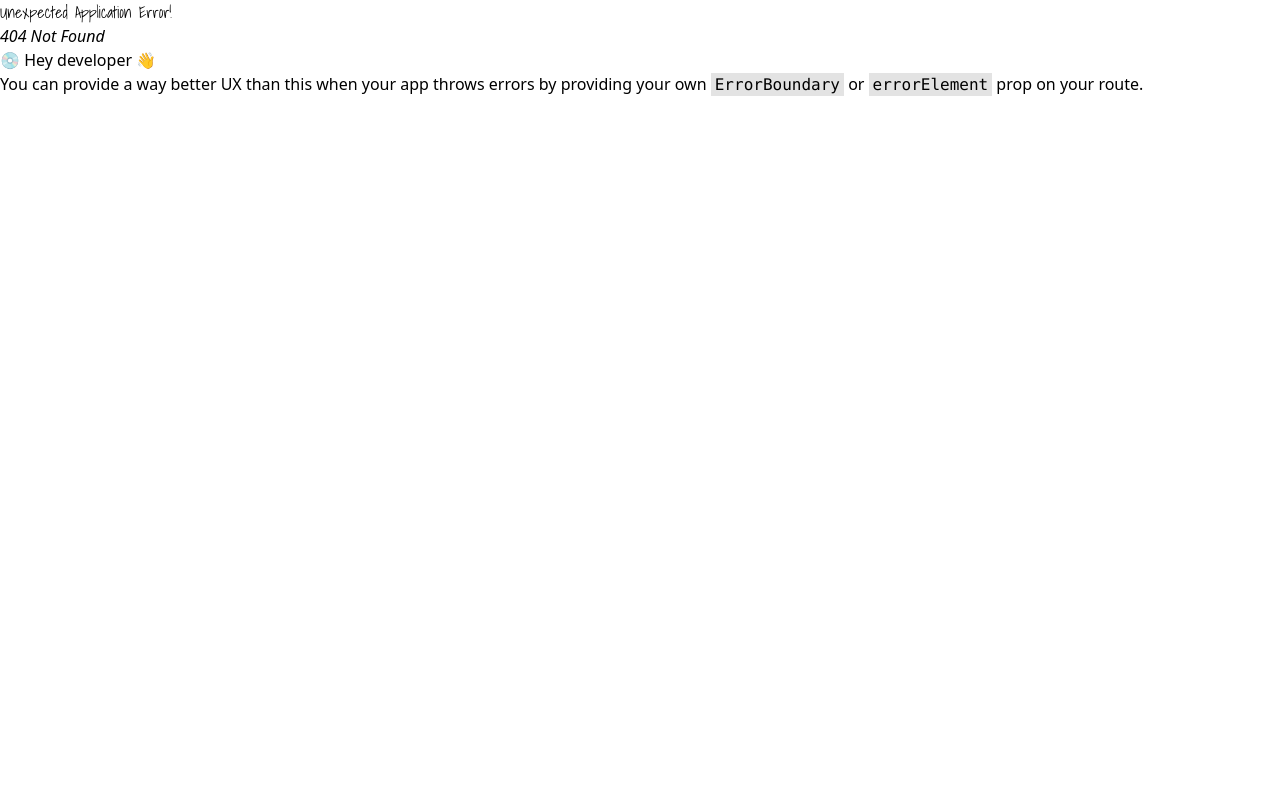
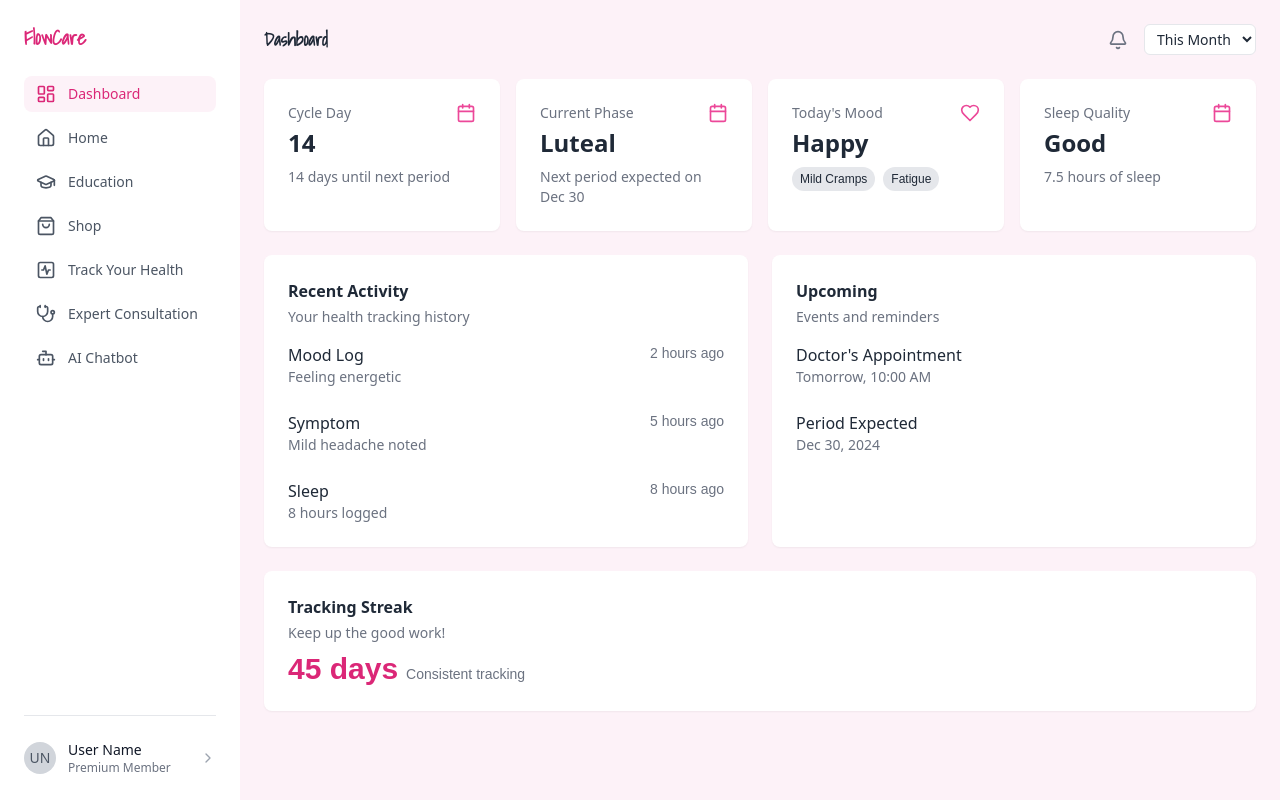
Before and after one commit to talhadevelopes/FlowCare2, a React (Vite) app in the folder Frontend/: page /Dashboard in a window 1280 px wide. Before the commit this address had no page. Built offline with nearby package versions, Linux system fonts and the light colour scheme.

Commit message:
Dashboard UI

```diff
--- a/Frontend/src/App.jsx
+++ b/Frontend/src/App.jsx
@@ -14,6 +14,7 @@ import { Login } from "./components/Login";
 import { PeriodTracker } from "./components/PeriodTracker";
 import { Ecom } from "./components/Ecom";
 import { Chatbot } from "./components/Chatbot";
+import { Dashboard } from "./components/Dashboard";
 
 const router = createBrowserRouter([
   {
@@ -52,6 +53,10 @@ const router = createBrowserRouter([
     path: "/ChatBot",
     element: <Chatbot />,
   },
+  {
+    path: "/Dashboard",
+    element: <Dashboard />,
+  },
 ]);
 
 function App() {
--- /dev/null
+++ b/Frontend/src/components/Dashboard.jsx
@@ -0,0 +1,205 @@
+import React from 'react';
+import { LayoutDashboard, Home, GraduationCap, ShoppingBag, ActivitySquare, Stethoscope, Bot, ChevronRight, Bell, Calendar, Heart } from 'lucide-react';
+
+export function Dashboard() {
+  return (
+    <div className="flex h-screen bg-pink-50 text-gray-800 font-sans">
+      {/* Sidebar */}
+      <aside className="w-[240px] bg-white p-6 flex flex-col">
+        <h1 className="text-xl font-semibold text-pink-600 mb-6">FlowCare</h1>
+        <nav className="flex-1">
+          <ul className="space-y-2">
+            <NavItem icon={<LayoutDashboard size={20} />} label="Dashboard" active />
+            <NavItem icon={<Home size={20} />} label="Home" />
+            <NavItem icon={<GraduationCap size={20} />} label="Education" />
+            <NavItem icon={<ShoppingBag size={20} />} label="Shop" />
+            <NavItem icon={<ActivitySquare size={20} />} label="Track Your Health" />
+            <NavItem icon={<Stethoscope size={20} />} label="Expert Consultation" />
+            <NavItem icon={<Bot size={20} />} label="AI Chatbot" />
+          </ul>
+        </nav>
+        <div className="pt-6 mt-6 border-t border-gray-200">
+          <div className="flex items-center">
+            <div className="w-8 h-8 rounded-full bg-gray-300 flex items-center justify-center text-sm font-medium text-gray-600">
+              UN
+            </div>
+            <div className="ml-3">
+              <p className="text-sm font-medium text-gray-900">User Name</p>
+              <p className="text-xs text-gray-500">Premium Member</p>
+            </div>
+            <ChevronRight size={16} className="ml-auto text-gray-400" />
+          </div>
+        </div>
+      </aside>
+
+      {/* Main Content */}
+      <main className="flex-1 p-6 overflow-auto">
+        <div className="max-w-6xl mx-auto space-y-6">
+          {/* Header */}
+          <div className="flex justify-between items-center">
+            <h2 className="text-lg font-semibold">Dashboard</h2>
+            <div className="flex items-center gap-4">
+              <Bell className="h-5 w-5 text-gray-500" />
+              <select className="border rounded-md px-2 py-1 text-sm bg-white">
+                <option>This Month</option>
+              </select>
+            </div>
+          </div>
+
+          {/* Metrics Grid */}
+          <div className="grid grid-cols-1 md:grid-cols-2 lg:grid-cols-4 gap-4">
+            <MetricCard
+              title="Cycle Day"
+              value="14"
+              subtitle="14 days until next period"
+              icon={<Calendar className="h-5 w-5 text-pink-500" />}
+            />
+            <MetricCard
+              title="Current Phase"
+              value="Luteal"
+              subtitle="Next period expected on Dec 30"
+              icon={<Calendar className="h-5 w-5 text-pink-500" />}
+            />
+            <MetricCard
+              title="Today's Mood"
+              value="Happy"
+              subtitle={
+                <div className="flex gap-2 mt-1">
+                  <Badge>Mild Cramps</Badge>
+                  <Badge>Fatigue</Badge>
+                </div>
+              }
+              icon={<Heart className="h-5 w-5 text-pink-500" />}
+            />
+            <MetricCard
+              title="Sleep Quality"
+              value="Good"
+              subtitle="7.5 hours of sleep"
+              icon={<Calendar className="h-5 w-5 text-pink-500" />}
+            />
+          </div>
+
+          {/* Activity and Upcoming */}
+          <div className="grid grid-cols-1 lg:grid-cols-2 gap-6">
+            <Card>
+              <h3 className="font-semibold mb-1">Recent Activity</h3>
+              <p className="text-sm text-gray-500 mb-4">Your health tracking history</p>
+              <div className="space-y-6">
+                <ActivityItem
+                  title="Mood Log"
+                  description="Feeling energetic"
+                  time="2 hours ago"
+                />
+                <ActivityItem
+                  title="Symptom"
+                  description="Mild headache noted"
+                  time="5 hours ago"
+                />
+                <ActivityItem
+                  title="Sleep"
+                  description="8 hours logged"
+                  time="8 hours ago"
+                />
+              </div>
+            </Card>
+
+            <Card>
+              <h3 className="font-semibold mb-1">Upcoming</h3>
+              <p className="text-sm text-gray-500 mb-4">Events and reminders</p>
+              <div className="space-y-6">
+                <UpcomingItem
+                  title="Doctor's Appointment"
+                  description="Tomorrow, 10:00 AM"
+                />
+                <UpcomingItem
+                  title="Period Expected"
+                  description="Dec 30, 2024"
+                />
+              </div>
+            </Card>
+          </div>
+
+          {/* Tracking Streak */}
+          <Card>
+            <h3 className="font-semibold mb-1">Tracking Streak</h3>
+            <p className="text-sm text-gray-500 mb-2">Keep up the good work!</p>
+            <div className="flex items-baseline gap-2">
+              <span className="text-3xl font-bold text-pink-600">45 days</span>
+              <span className="text-sm text-gray-500">Consistent tracking</span>
+            </div>
+          </Card>
+        </div>
+      </main>
+    </div>
+  );
+};
+
+const NavItem = ({ icon, label, active = false }) => {
+  return (
+    <li>
+      <a
+        href="#"
+        className={`flex items-center gap-3 px-3 py-2 rounded-lg text-sm ${
+          active ? "bg-pink-50 text-pink-600" : "text-gray-600 hover:bg-gray-50"
+        }`}
+      >
+        {icon}
+        {label}
+      </a>
+    </li>
+  );
+};
+
+const MetricCard = ({ title, value, subtitle, icon }) => {
+  return (
+    <div className="bg-white rounded-lg p-6 shadow-sm">
+      <div className="flex justify-between items-start">
+        <div>
+          <p className="text-sm text-gray-500">{title}</p>
+          <h3 className="text-2xl font-semibold mt-1">{value}</h3>
+        </div>
+        {icon}
+      </div>
+      <div className="mt-2 text-sm text-gray-500">
+        {subtitle}
+      </div>
+    </div>
+  );
+};
+
+const Card = ({ children }) => {
+  return (
+    <div className="bg-white rounded-lg p-6 shadow-sm">
+      {children}
+    </div>
+  );
+};
+
+const Badge = ({ children }) => {
+  return (
+    <span className="px-2 py-1 rounded-full bg-gray-200 text-gray-800 text-xs font-medium">
+      {children}
+    </span>
+  );
+};
+
+const ActivityItem = ({ title, description, time }) => {
+  return (
+    <div className="flex justify-between items-start">
+      <div>
+        <p className="font-medium">{title}</p>
+        <p className="text-sm text-gray-500">{description}</p>
+      </div>
+      <span className="text-sm text-gray-500">{time}</span>
+    </div>
+  );
+};
+
+const UpcomingItem = ({ title, description }) => {
+  return (
+    <div>
+      <p className="font-medium">{title}</p>
+      <p className="text-sm text-gray-500">{description}</p>
+    </div>
+  );
+};
```
